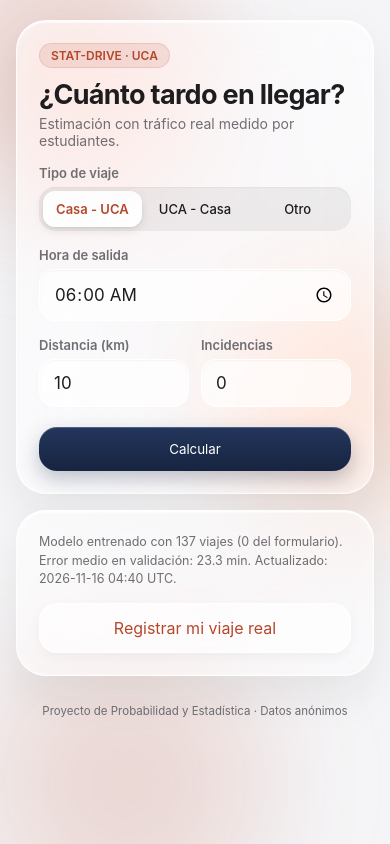
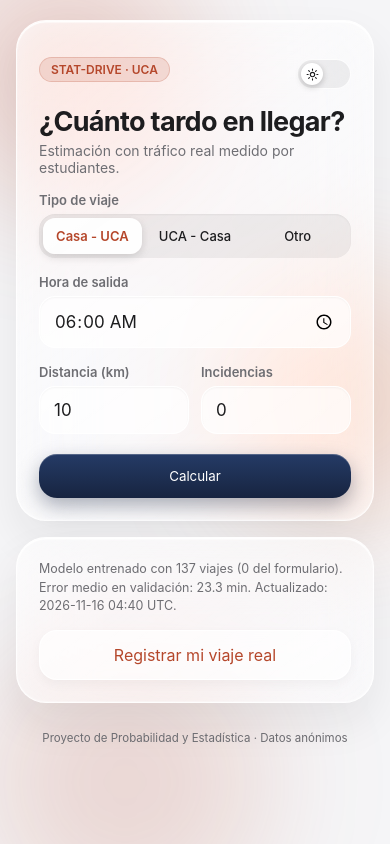
Before and after one commit to rubenmartinez10/stat-drive-app, a plain HTML site: page index.html in a window 390 px wide. Drawn offline with Linux system fonts and the light colour scheme.

Commit message:
interfaz v5

```diff
--- a/index.html
+++ b/index.html
@@ -3,26 +3,79 @@
 <meta name="viewport" content="width=device-width,initial-scale=1,viewport-fit=cover">
 <title>STAT-DRIVE · ¿Cuánto tardo?</title>
 <style>
-:root{--tx:#1D1D1F;--ladrillo:#B5472B;--navy:#1B2A49;--gris:#F5F5F7;--mut:#6E6E73}
+:root{
+  --tx:#1D1D1F;
+  --ladrillo:#B5472B;
+  --navy:#1B2A49;
+  --gris:#F5F5F7;
+  --mut:#6E6E73;
+  --glass-bg:linear-gradient(145deg,rgba(255,255,255,.58),rgba(255,255,255,.34));
+  --glass-border:rgba(255,255,255,.85);
+  --glass-shadow:0 20px 44px rgba(29,29,31,.07),inset 0 1.5px 1px rgba(255,255,255,.95),inset 0 -1px 1px rgba(255,255,255,.35),inset 0 0 24px rgba(255,255,255,.28);
+  --seg-bg:rgba(29,29,31,.06);
+  --seg-active:rgba(255,255,255,.92);
+  --input-bg:rgba(255,255,255,.68);
+  --input-focus:rgba(255,255,255,.92);
+  --input-border:rgba(255,255,255,.85);
+  --btn-sec-bg:rgba(255,255,255,.68);
+  --btn-sec-hover:rgba(255,255,255,.88);
+  --warn-bg:rgba(181,71,43,.14);
+  --warn-tx:#8A3420;
+  --orb1:rgba(196,78,46,.32);
+  --orb2:rgba(235,128,82,.34);
+  --orb3:rgba(181,71,43,.24);
+  --orb1-m:rgba(196,78,46,.22);
+  --orb2-m:rgba(235,128,82,.24);
+  --orb3-m:rgba(181,71,43,.17);
+  color-scheme:light;
+}
+
+[data-theme="dark"]{
+  --tx:#F5F5F7;
+  --ladrillo:#EA6B48;
+  --navy:#253C6B;
+  --gris:#0A0A0E;
+  --mut:#98989F;
+  --glass-bg:linear-gradient(145deg,rgba(36,36,42,.62),rgba(22,22,26,.45));
+  --glass-border:rgba(255,255,255,.16);
+  --glass-shadow:0 24px 48px rgba(0,0,0,.45),inset 0 1px 1px rgba(255,255,255,.22),inset 0 -1px 1px rgba(255,255,255,.05),inset 0 0 24px rgba(255,255,255,.03);
+  --seg-bg:rgba(255,255,255,.08);
+  --seg-active:rgba(58,58,66,.92);
+  --input-bg:rgba(255,255,255,.07);
+  --input-focus:rgba(255,255,255,.12);
+  --input-border:rgba(255,255,255,.14);
+  --btn-sec-bg:rgba(255,255,255,.08);
+  --btn-sec-hover:rgba(255,255,255,.14);
+  --warn-bg:rgba(234,107,72,.18);
+  --warn-tx:#FF9A7D;
+  --orb1:rgba(214,82,45,.34);
+  --orb2:rgba(235,122,68,.28);
+  --orb3:rgba(175,62,34,.28);
+  --orb1-m:rgba(214,82,45,.28);
+  --orb2-m:rgba(235,122,68,.22);
+  --orb3-m:rgba(175,62,34,.22);
+  color-scheme:dark;
+}
+
 *{box-sizing:border-box}
 body{margin:0;min-height:100vh;color:var(--tx);background:var(--gris);
 font-family:-apple-system,BlinkMacSystemFont,"SF Pro Text","SF Pro Display",system-ui,"Segoe UI",Roboto,sans-serif;
 -webkit-font-smoothing:antialiased;-moz-osx-font-smoothing:grayscale;
-padding:max(20px,env(safe-area-inset-top)) 16px max(24px,env(safe-area-inset-bottom));overflow-x:hidden}
+padding:max(20px,env(safe-area-inset-top)) 16px max(24px,env(safe-area-inset-bottom));overflow-x:hidden;
+transition:background-color .35s ease,color .35s ease}
 
-/* Fondo con orbes naranjas calibrados para laptop y móvil */
-.bg{position:fixed;inset:0;z-index:-1;overflow:hidden;pointer-events:none;background:var(--gris)}
-.orb{position:absolute;border-radius:50%;filter:blur(75px);will-change:transform}
-.orb-1{width:460px;height:460px;top:-110px;left:-90px;background:rgba(196,78,46,.32);animation:float1 16s ease-in-out infinite alternate}
-.orb-2{width:440px;height:440px;top:26%;right:-120px;background:rgba(235,128,82,.34);animation:float2 20s ease-in-out infinite alternate}
-.orb-3{width:500px;height:500px;bottom:-150px;left:10%;background:rgba(181,71,43,.24);animation:float3 18s ease-in-out infinite alternate}
+/* Fondo con orbes naranjas calibrados */
+.bg{position:fixed;inset:0;z-index:-1;overflow:hidden;pointer-events:none;background:var(--gris);transition:background-color .35s ease}
+.orb{position:absolute;border-radius:50%;filter:blur(75px);will-change:transform;transition:background .35s ease}
+.orb-1{width:460px;height:460px;top:-110px;left:-90px;background:var(--orb1);animation:float1 16s ease-in-out infinite alternate}
+.orb-2{width:440px;height:440px;top:26%;right:-120px;background:var(--orb2);animation:float2 20s ease-in-out infinite alternate}
+.orb-3{width:500px;height:500px;bottom:-150px;left:10%;background:var(--orb3);animation:float3 18s ease-in-out infinite alternate}
 
-/* Ajuste específico para pantallas de teléfono (evita saturación OLED y efecto beige) */
 @media(max-width:600px){
   .orb{filter:blur(60px)}
-  .orb-1{width:65vw;height:65vw;top:-8%;left:-18%;background:rgba(196,78,46,.22)}
-  .orb-2{width:62vw;height:62vw;top:32%;right:-22%;background:rgba(235,128,82,.24)}
-  .orb-3{width:70vw;height:70vw;bottom:-10%;left:-5%;background:rgba(181,71,43,.17)}
+  .orb-1{width:65vw;height:65vw;top:-8%;left:-18%;background:var(--orb1-m)}
+  .orb-2{width:62vw;height:62vw;top:32%;right:-22%;background:var(--orb2-m)}
+  .orb-3{width:70vw;height:70vw;bottom:-10%;left:-5%;background:var(--orb3-m)}
 }
 
 @keyframes float1{0%{transform:translate(0,0) scale(1)}100%{transform:translate(50px,70px) scale(1.12)}}
@@ -33,57 +86,76 @@ main{max-width:440px;margin:0 auto;display:grid;gap:16px}
 
 /* Tarjetas Liquid Glass */
 .glass{
-  background:linear-gradient(145deg,rgba(255,255,255,.58),rgba(255,255,255,.34));
+  background:var(--glass-bg);
   -webkit-backdrop-filter:blur(36px) saturate(185%);
   backdrop-filter:blur(36px) saturate(185%);
-  border:1px solid rgba(255,255,255,.85);
+  border:1px solid var(--glass-border);
   border-radius:30px;
-  box-shadow:
-    0 20px 44px rgba(29,29,31,.07),
-    inset 0 1.5px 1px rgba(255,255,255,.95),
-    inset 0 -1px 1px rgba(255,255,255,.35),
-    inset 0 0 24px rgba(255,255,255,.28);
+  box-shadow:var(--glass-shadow);
   padding:22px;
+  transition:background .35s ease,border-color .35s ease,box-shadow .35s ease;
 }
+
+/* Cabecera con etiqueta e interruptor */
+.top-bar{display:flex;align-items:center;justify-content:space-between;margin-bottom:10px}
+.tag{display:inline-block;font-size:12px;font-weight:600;color:var(--ladrillo);background:rgba(181,71,43,.14);padding:4px 11px;border-radius:99px;border:1px solid rgba(181,71,43,.2)}
+
+/* Interruptor estilo iOS */
+.theme-switch{position:relative;display:inline-flex;align-items:center;width:54px;height:30px;border-radius:99px;background:var(--seg-bg);border:1px solid var(--input-border);padding:3px;cursor:pointer;transition:background .3s ease}
+.theme-switch input{display:none}
+.knob{width:22px;height:22px;border-radius:50%;background:#fff;box-shadow:0 2px 6px rgba(0,0,0,.22);display:flex;align-items:center;justify-content:center;transition:transform .3s cubic-bezier(.34,1.56,.64,1),background .3s ease;color:#1D1D1F}
+.theme-switch input:checked + .knob{transform:translateX(24px);background:#2C2C34;color:#FFD60A}
+.knob svg{width:13px;height:13px;stroke:currentColor;fill:none;stroke-width:2;stroke-linecap:round;stroke-linejoin:round}
 
 h1{margin:0;font-family:-apple-system,BlinkMacSystemFont,"SF Pro Display",sans-serif;font-size:27px;font-weight:700;letter-spacing:-.025em}
 .sub{margin:4px 0 0;color:var(--mut);font-size:14px}
-.tag{display:inline-block;font-size:12px;font-weight:600;color:var(--ladrillo);background:rgba(181,71,43,.12);padding:4px 11px;border-radius:99px;margin-bottom:10px;border:1px solid rgba(181,71,43,.15)}
 label,.lb{display:block;font-size:13px;font-weight:600;color:var(--mut);margin:16px 0 6px}
 
 /* Selector segmentado estilo iOS */
-.seg{display:grid;grid-template-columns:repeat(3,1fr);gap:4px;background:rgba(29,29,31,.06);padding:4px;border-radius:16px;box-shadow:inset 0 1px 2px rgba(0,0,0,.04)}
+.seg{display:grid;grid-template-columns:repeat(3,1fr);gap:4px;background:var(--seg-bg);padding:4px;border-radius:16px;box-shadow:inset 0 1px 2px rgba(0,0,0,.05)}
 .seg input{display:none}
 .seg label{margin:0;text-align:center;padding:10px 4px;border-radius:12px;font-size:13px;color:var(--tx);cursor:pointer;font-weight:500;transition:all .25s cubic-bezier(.25,.8,.25,1)}
-.seg input:checked+label{background:rgba(255,255,255,.92);box-shadow:0 3px 10px rgba(29,29,31,.12),0 1px 2px rgba(29,29,31,.06);color:var(--ladrillo);font-weight:600}
+.seg input:checked+label{background:var(--seg-active);box-shadow:0 3px 10px rgba(0,0,0,.14);color:var(--ladrillo);font-weight:600}
 
-input[type=time],input[type=number]{width:100%;padding:13px 14px;font-size:17px;color:var(--tx);background:rgba(255,255,255,.68);border:1px solid rgba(255,255,255,.85);border-radius:16px;outline:none;font-family:inherit;box-shadow:inset 0 1px 2px rgba(29,29,31,.04);transition:.2s}
-input:focus{background:rgba(255,255,255,.92);border-color:var(--ladrillo);box-shadow:0 0 0 3px rgba(181,71,43,.16)}
+input[type=time],input[type=number]{width:100%;padding:13px 14px;font-size:17px;color:var(--tx);background:var(--input-bg);border:1px solid var(--input-border);border-radius:16px;outline:none;font-family:inherit;box-shadow:inset 0 1px 2px rgba(0,0,0,.04);transition:.2s}
+input:focus{background:var(--input-focus);border-color:var(--ladrillo);box-shadow:0 0 0 3px rgba(234,107,72,.2)}
 .row{display:grid;grid-template-columns:1fr 1fr;gap:12px}
 
-button,.btn{display:block;width:100%;text-align:center;text-decoration:none;font:600 16px inherit;font-family:inherit;padding:14px;border-radius:18px;border:0;cursor:pointer;transition:transform .18s ease,box-shadow .18s ease}
-#go{margin-top:20px;background:linear-gradient(180deg,#23365C,#172440);color:#fff;box-shadow:0 8px 20px rgba(27,42,73,.28),inset 0 1px 0 rgba(255,255,255,.22)}
-#go:hover{box-shadow:0 10px 24px rgba(27,42,73,.34),inset 0 1px 0 rgba(255,255,255,.28)}
+button,.btn{display:block;width:100%;text-align:center;text-decoration:none;font:600 16px inherit;font-family:inherit;padding:14px;border-radius:18px;border:0;cursor:pointer;transition:transform .18s ease,box-shadow .18s ease,background .2s ease}
+#go{margin-top:20px;background:linear-gradient(180deg,#253B66,#172440);color:#fff;box-shadow:0 8px 20px rgba(20,32,58,.35),inset 0 1px 0 rgba(255,255,255,.22)}
+#go:hover{box-shadow:0 10px 24px rgba(20,32,58,.45),inset 0 1px 0 rgba(255,255,255,.28)}
 #go:active{transform:scale(.97)}
 
 #res{display:none;animation:in .4s cubic-bezier(.16,1,.3,1)}@keyframes in{from{opacity:0;transform:translateY(10px) scale(.98)}}
 .big{font-family:-apple-system,BlinkMacSystemFont,"SF Pro Display",sans-serif;font-size:58px;font-weight:700;letter-spacing:-.035em;color:var(--ladrillo);line-height:1}
 .big small{font-size:20px;color:var(--mut);font-weight:600;margin-left:6px;letter-spacing:0}
 .rng{margin:6px 0 18px;color:var(--mut);font-size:14px}
-.bar{position:relative;height:12px;border-radius:99px;background:rgba(29,29,31,.08);box-shadow:inset 0 1px 2px rgba(0,0,0,.06)}
-.seg2{position:absolute;top:0;bottom:0;border-radius:99px;background:rgba(181,71,43,.35)}
+.bar{position:relative;height:12px;border-radius:99px;background:var(--seg-bg);box-shadow:inset 0 1px 2px rgba(0,0,0,.08)}
+.seg2{position:absolute;top:0;bottom:0;border-radius:99px;background:rgba(234,107,72,.38)}
 .dot{position:absolute;top:-4px;width:20px;height:20px;margin-left:-10px;border-radius:50%;background:var(--ladrillo);border:3px solid #fff;box-shadow:0 2px 8px rgba(181,71,43,.5)}
 .ends{display:flex;justify-content:space-between;font-size:12px;color:var(--mut);margin-top:8px}
-#w{display:none;margin-top:14px;padding:10px 12px;border-radius:14px;background:rgba(181,71,43,.14);color:#8A3420;font-size:13px;border:1px solid rgba(181,71,43,.2)}
+#w{display:none;margin-top:14px;padding:10px 12px;border-radius:14px;background:var(--warn-bg);color:var(--warn-tx);font-size:13px;border:1px solid rgba(234,107,72,.25)}
 .info{font-size:12.5px;color:var(--mut);line-height:1.5;margin:0}
-.btn{background:rgba(255,255,255,.68);color:var(--ladrillo);border:1px solid rgba(255,255,255,.85);box-shadow:0 4px 12px rgba(29,29,31,.04)}
-.btn:hover{background:rgba(255,255,255,.88)}
+.btn{background:var(--btn-sec-bg);color:var(--ladrillo);border:1px solid var(--input-border);box-shadow:0 4px 12px rgba(0,0,0,.04)}
+.btn:hover{background:var(--btn-sec-hover)}
 .btn:active{transform:scale(.98)}
 .foot{text-align:center;font-size:11.5px;color:var(--mut);padding:0 8px}
 
-@supports not (backdrop-filter:blur(1px)){.glass{background:rgba(255,255,255,.92)}}
+@supports not (backdrop-filter:blur(1px)){
+  .glass{background:rgba(255,255,255,.94)}
+  [data-theme="dark"] .glass{background:rgba(28,28,32,.95)}
+}
 @media(prefers-reduced-motion:reduce){.orb{animation:none!important}}
-</style></head><body>
+</style>
+<script>
+  // Aplica el tema guardado o el del sistema antes de pintar para evitar parpadeos
+  (function(){
+    const saved=localStorage.getItem("theme");
+    const dark=saved?saved==="dark":window.matchMedia("(prefers-color-scheme:dark)").matches;
+    if(dark)document.documentElement.setAttribute("data-theme","dark");
+  })();
+</script>
+</head><body>
 
 <div class="bg">
   <div class="orb orb-1"></div>
@@ -93,7 +165,15 @@ button,.btn{display:block;width:100%;text-align:center;text-decoration:none;font
 
 <main>
 <section class="glass">
-  <span class="tag">STAT-DRIVE · UCA</span>
+  <div class="top-bar">
+    <span class="tag">STAT-DRIVE · UCA</span>
+    <label class="theme-switch" aria-label="Cambiar modo oscuro">
+      <input type="checkbox" id="themeToggle">
+      <span class="knob" id="themeIcon">
+        <svg viewBox="0 0 24 24"><circle cx="12" cy="12" r="4"/><path d="M12 2v2m0 16v2M4.93 4.93l1.41 1.41m11.32 11.32 1.41 1.41M2 12h2m16 0h2M4.93 19.07l1.41-1.41m11.32-11.32 1.41-1.41"/></svg>
+      </span>
+    </label>
+  </div>
   <h1>¿Cuánto tardo en llegar?</h1>
   <p class="sub">Estimación con tráfico real medido por estudiantes.</p>
   <div class="lb">Tipo de viaje</div>
@@ -127,6 +207,31 @@ button,.btn{display:block;width:100%;text-align:center;text-decoration:none;font
 
 <script>
 let M=null;const $=id=>document.getElementById(id);
+
+// Lógica del interruptor de tema
+const toggle=$("themeToggle"),icon=$("themeIcon");
+const SUN='<svg viewBox="0 0 24 24"><circle cx="12" cy="12" r="4"/><path d="M12 2v2m0 16v2M4.93 4.93l1.41 1.41m11.32 11.32 1.41 1.41M2 12h2m16 0h2M4.93 19.07l1.41-1.41m11.32-11.32 1.41-1.41"/></svg>';
+const MOON='<svg viewBox="0 0 24 24"><path d="M12 3a6 6 0 0 0 9 9 9 9 0 1 1-9-9Z"/></svg>';
+
+function syncThemeUI(){
+  const isDark=document.documentElement.getAttribute("data-theme")==="dark";
+  toggle.checked=isDark;
+  icon.innerHTML=isDark?MOON:SUN;
+}
+syncThemeUI();
+
+toggle.addEventListener("change",()=>{
+  const isDark=toggle.checked;
+  if(isDark){
+    document.documentElement.setAttribute("data-theme","dark");
+    localStorage.setItem("theme","dark");
+  }else{
+    document.documentElement.removeAttribute("data-theme");
+    localStorage.setItem("theme","light");
+  }
+  icon.innerHTML=isDark?MOON:SUN;
+});
+
 fetch("model.json?"+Date.now()).then(r=>r.json()).then(m=>{M=m;info()}).catch(()=>$("s").textContent="No se pudo cargar el modelo.");
 function info(){$("s").textContent="Modelo entrenado con "+M.n+" viajes ("+M.n_form+" del formulario). Error medio en validación: "+M.mae_cv.toFixed(1)+" min. Actualizado: "+M.actualizado+"."}
 function calc(){
```
